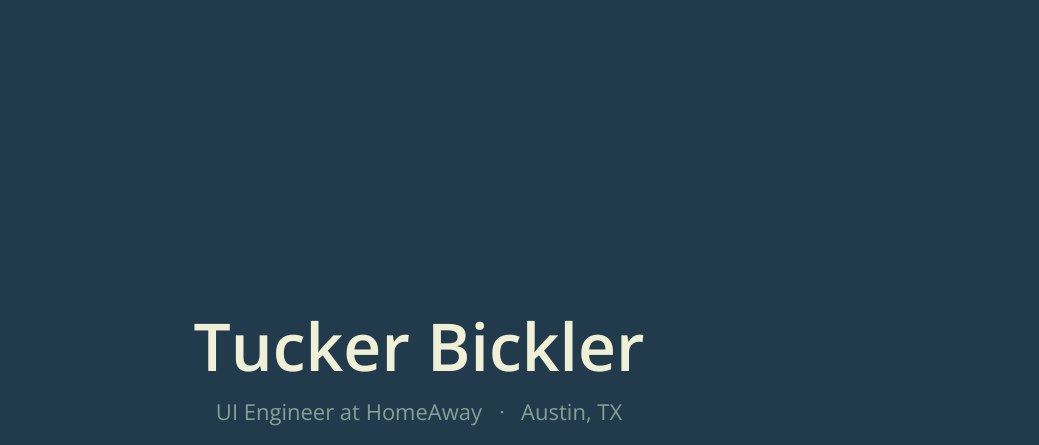
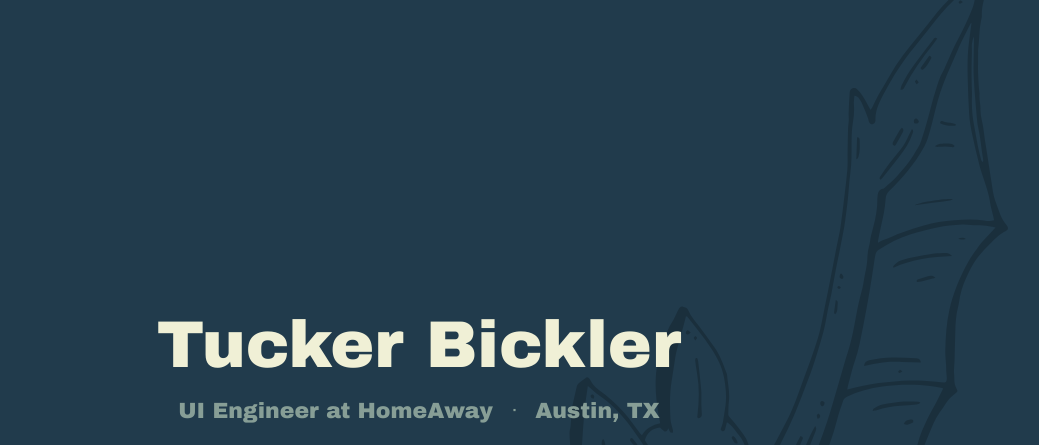
Before and after one commit to tuckbick/tuckbick.github.io, a plain HTML site: page index.html in a window 1280 px wide. Shown: the top 445 px of the page, without its empty margins (221-1260 px from the left). Drawn offline with nearby package versions, Linux system fonts and the light colour scheme.

Commit message:
added background image, changed font

```diff
--- a/index.html
+++ b/index.html
@@ -12,7 +12,7 @@
     <meta name="apple-mobile-web-app-capable" content="yes">
     <meta name="apple-mobile-web-app-status-bar-style" content="black-translucent">
 
-    <link href='http://fonts.googleapis.com/css?family=Open+Sans:300,400,600' rel='stylesheet' type='text/css'>
+    <!-- <link href='http://fonts.googleapis.com/css?family=Open+Sans:300,400,600' rel='stylesheet' type='text/css'> -->
     <style>
 
         /* RESET */
@@ -75,7 +75,8 @@
         /* STYLE */
         /* http://www.colourlovers.com/palette/2957995/Thank_you_%E2%99%A5_300 */
         html {
-            font-family: 'Open Sans', sans-serif;
+            /*font-family: 'Open Sans', sans-serif;*/
+            font-family: "Arial Black", Gadget, sans-serif;
             font-weight: 300;
             text-align: center;
             background-color: #213B4C;
@@ -85,6 +86,22 @@
             -ms-user-select: none;
             user-select: none;
             cursor: default;
+        }
+        .bat {
+            background-size: contain;
+            background-image: url(img/bat.svg);
+/*            height: 370px;
+            width: 452px;*/
+/*            height: 1000px;
+            width: 1221px;*/
+            height: 100%;
+            width: 100%;
+            background-position: bottom right;
+            background-repeat: no-repeat;
+            position: absolute;
+            right: 4%;
+            bottom: 4%;
+            opacity: 0.2;
         }
         .wrapper {
             padding: 0.5rem;
@@ -169,6 +186,8 @@
 </head>
 <body>
 
+    <div class="bat"></div>
+
     <div class="wrapper">
         <header class="title">Tucker Bickler</header>
         <p class="about">UI Engineer at <a href="http://homeaway.com/" target="_blank">HomeAway</a> <i>&#5159;</i> Austin, TX</p>
```
Also changed, not shown: img/bat.svg (added), img/tuckbick.svg (added).
